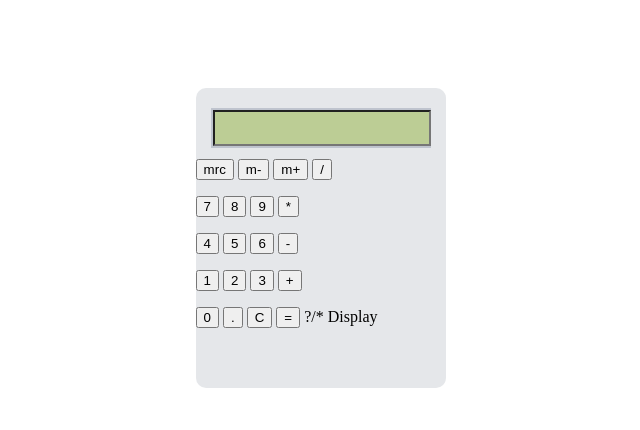
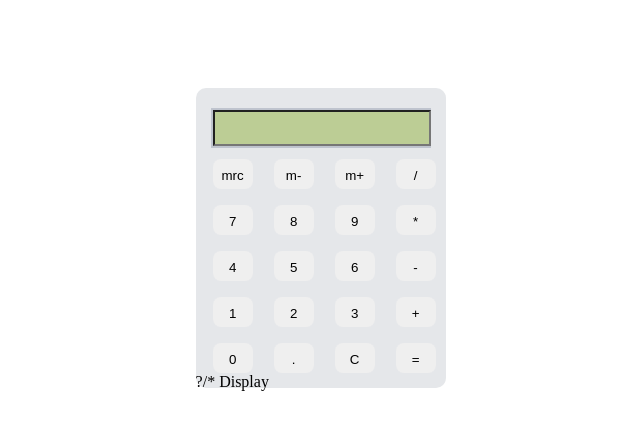
Before and after one commit to BIOHA7ARD/CALCULATOR-, a plain HTML site: page index.html in a window 1280 px wide. Shown: the whole page, without its empty margins (318-958 px from the left). Drawn offline with Linux system fonts and the light colour scheme.

Commit message:
button
*added buttons to calculator
*made them more useful

```diff
--- a/calculator.css
+++ b/calculator.css
@@ -36,3 +36,12 @@
 	position: relative;
 	top: 15px;
 }
+.button {
+	width: 40px;
+	height: 30px;
+	border: none;
+	border-radius: 8px;
+	margin-left: 17px;
+	cursor: pointer;
+	border-top: 2px solid transparent;
+}
```
